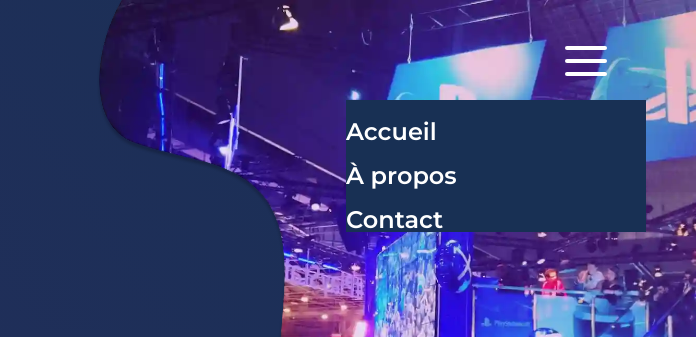
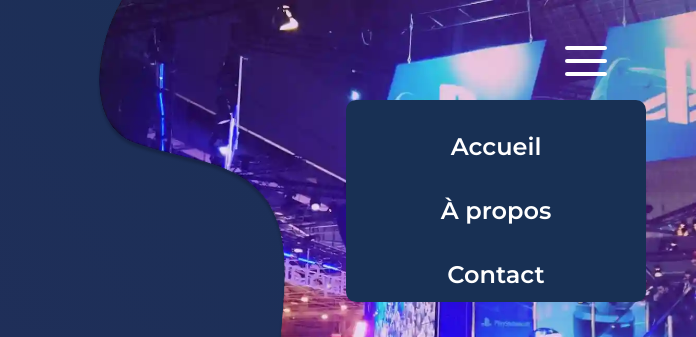
Before and after one commit to Sarah-Amiri1/ecf_front-end, a website: page index.html in a window 1280 px wide. Both pictures are taken after a click on the button 1170 px from the left and 60 px from the top of the page. Shown: the top 337 px of the page, 584-1280 px from the left. Drawn offline with Linux system fonts and the light colour scheme.

Commit message:
modification du burger menu

```diff
--- a/index.html
+++ b/index.html
@@ -30,9 +30,12 @@
 
         <nav class="nav2">
             <ul>
-                <li><a href="#">Accueil</a></li>
-                <li><a href="#">À propos</a></li>
-                <li><a href="#">Contact</a></li>
+                <li><a href="#" aria-label="redirection vers l'accueil" title="redirection vers l'accueil">Accueil</a>
+                </li>
+                <li><a href="#" aria-label="redirection vers À propos " title="redirection vers À propos">À propos</a>
+                </li>
+                <li><a href="#" aria-label="redirection vers Contact " title="redirection vers Contact">Contact</a>
+                </li>
             </ul>
         </nav>
 
```
Also changed, not shown: webfiles/css/build/pages/home.css.
